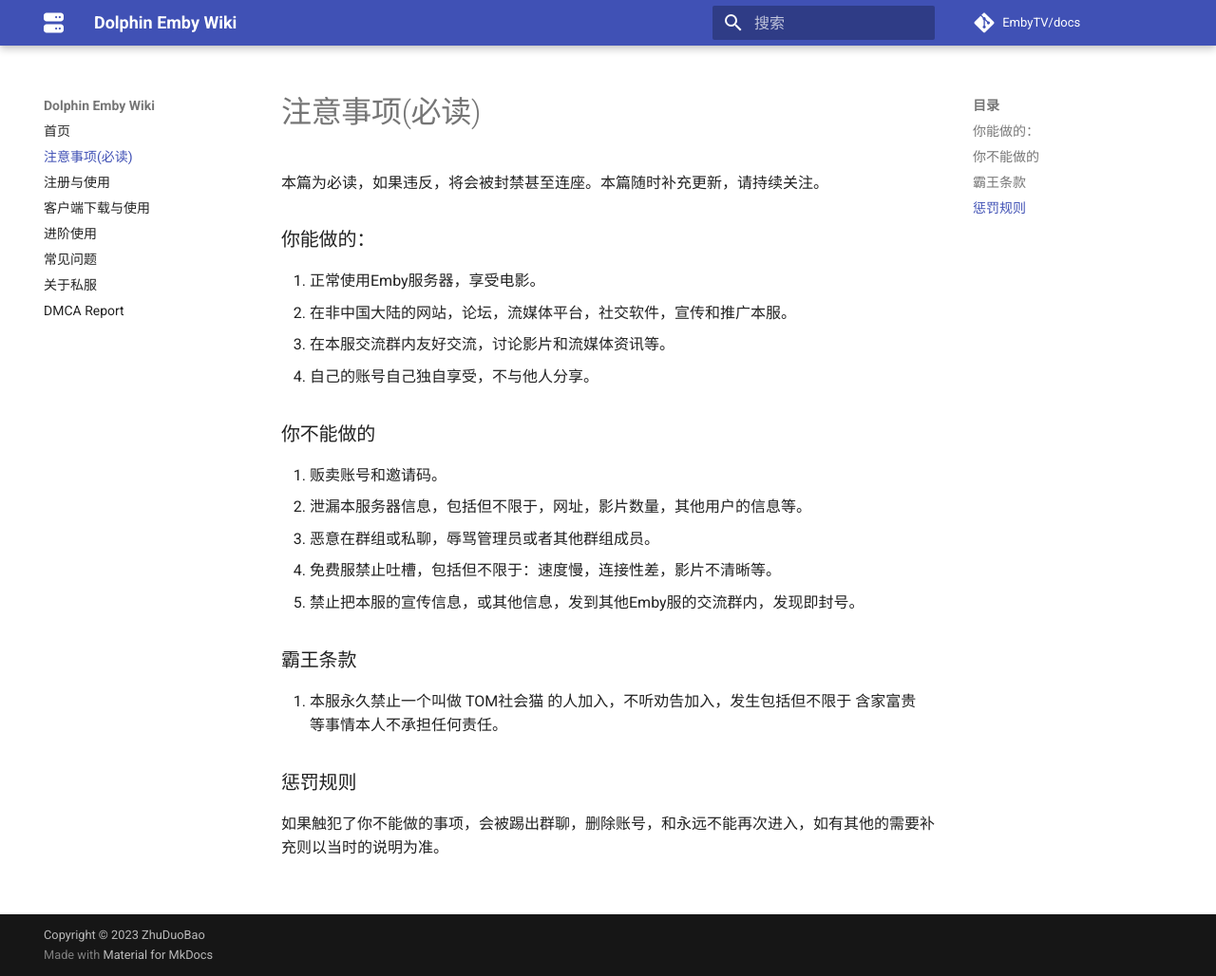
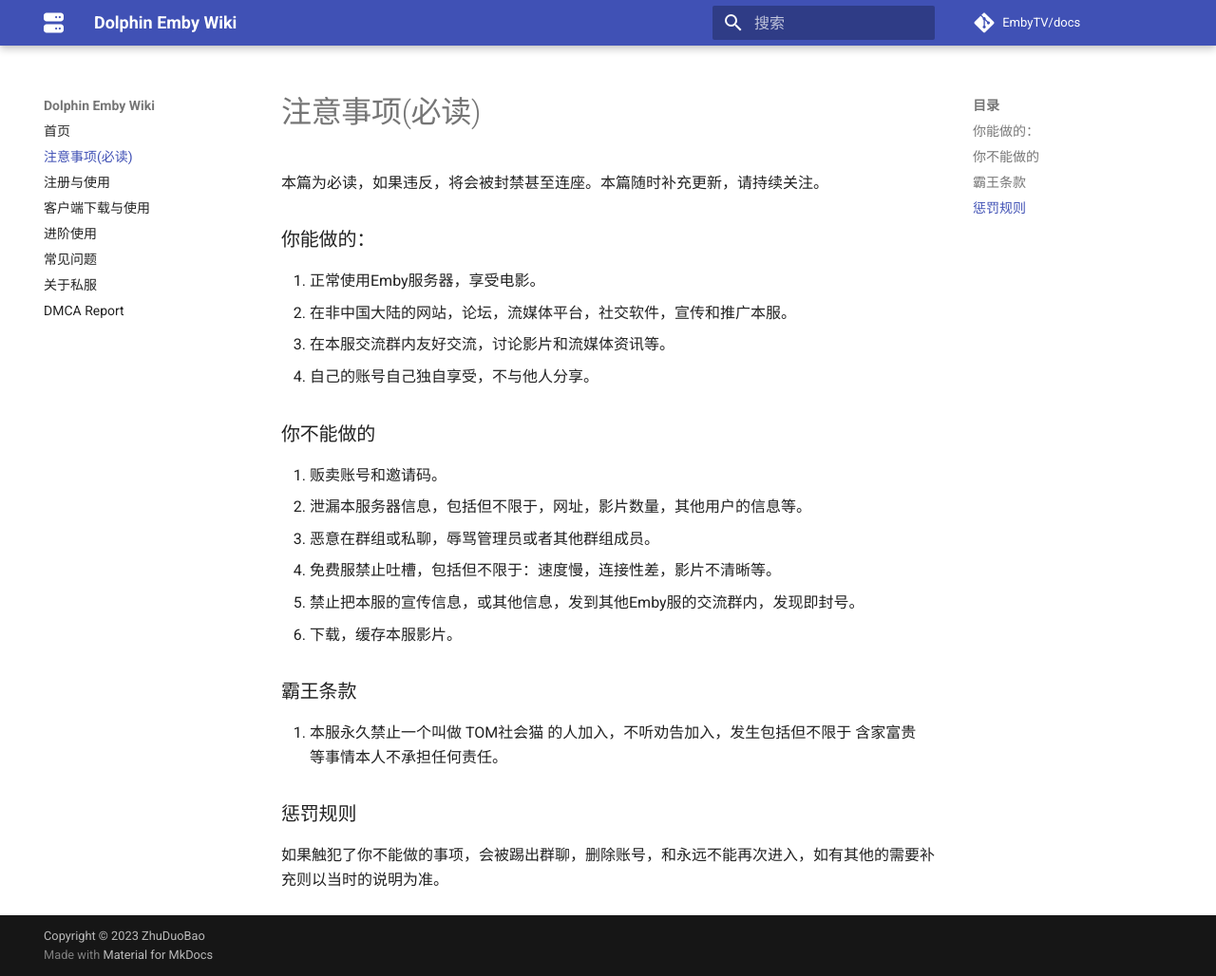
Before and after one commit to EmbyTV/docs, an MkDocs documentation site: the page built from docs/precautions.md, in a window 1280 px wide and 1028 px high. Shown: the whole window at 95% size. Built offline with MkDocs 1.6.1 and Material for MkDocs 9.7.7, drawn with Linux system fonts in a browser that asks for light colours; comment, search, counter and statistics services are not loaded.

Commit message:
补全禁令

```diff
--- a/docs/precautions.md
+++ b/docs/precautions.md
@@ -14,6 +14,7 @@
 3. 恶意在群组或私聊，辱骂管理员或者其他群组成员。
 4. 免费服禁止吐槽，包括但不限于：速度慢，连接性差，影片不清晰等。
 5. 禁止把本服的宣传信息，或其他信息，发到其他Emby服的交流群内，发现即封号。
+6. 下载，缓存本服影片。
 
 ### 霸王条款
 
```
